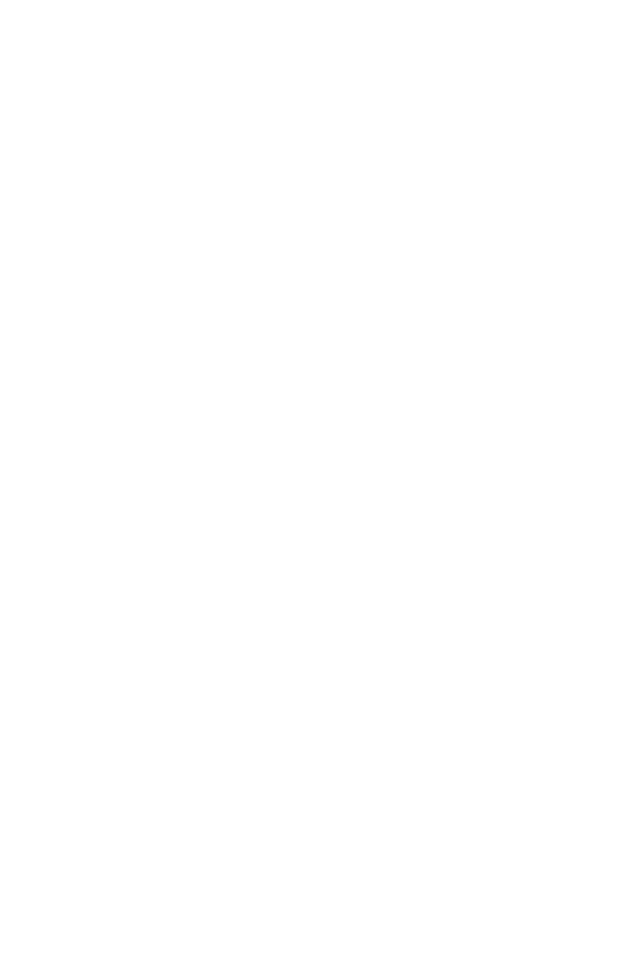
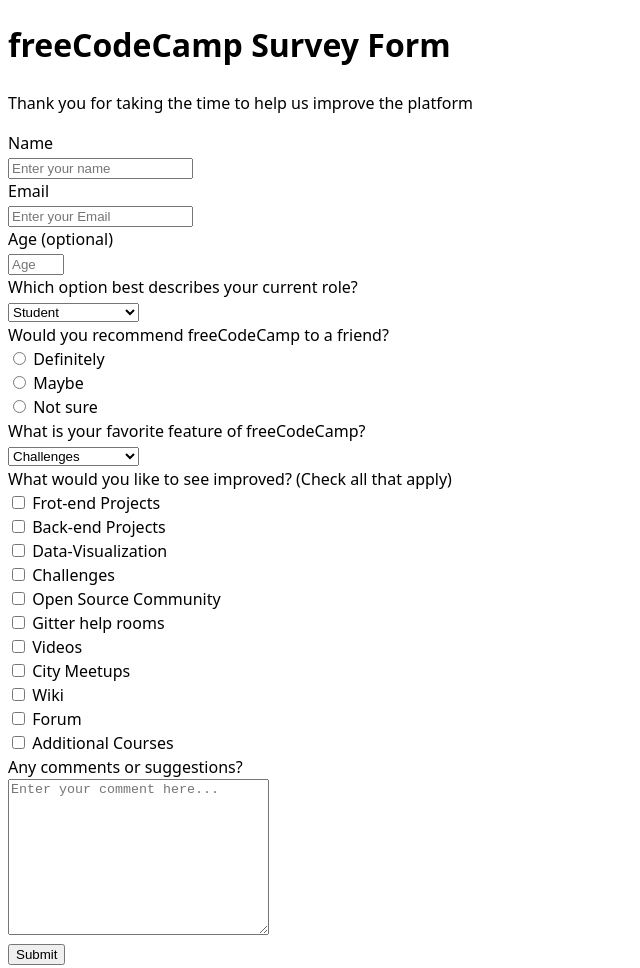
Before and after one commit to jrermi12/Joshua-Ermias, a plain HTML site: page index.html in a window 1280 px wide. Shown: the whole page, without its empty margins (0-640 px from the left). Before the commit the page ends 800 px from the top, so only its background shows below. Drawn offline with Linux system fonts and the light colour scheme.

Commit message:
Built the html part of the project

```diff
--- a/css/style.css
+++ b/css/style.css
@@ -0,0 +1,19 @@
+body {
+    font-family: system-ui, -apple-system, BlinkMacSystemFont, 'Segoe UI', Roboto, Oxygen, Ubuntu, Cantarell, 'Open Sans', 'Helvetica Neue', sans-serif;
+
+    line-height: 1.5;
+}
+
+label {
+    display: block;
+}
+
+
+
+.radio {
+    display: inline;
+}
+
+.checkbox {
+    display: inline;
+}
--- a/index.html
+++ b/index.html
@@ -6,8 +6,136 @@
     <meta name="viewport" content="width=device-width, initial-scale=1.0">
     <title>Document</title>
     <link rel="stylesheet" href="css/style.css">
+    <style>
+        body {
+    font-family: system-ui, -apple-system, BlinkMacSystemFont, 'Segoe UI', Roboto, Oxygen, Ubuntu, Cantarell, 'Open Sans', 'Helvetica Neue', sans-serif;
+
+    line-height: 1.5;
+}
+
+label {
+    display: block;
+}
+
+
+
+.radio {
+    display: inline;
+}
+
+.checkbox {
+    display: inline;
+}
+
+    </style>
 </head>
 <body>
+    <h1 id="title">freeCodeCamp Survey Form</h1>
+    <p id="description">Thank you for taking the time to help us improve the platform</p>
+    <div>
+        <form action="" id="survey-form">
+            <div class="form-group">
+                <label for="name" id="name-label">Name</label>
+                <input id="name" type="text" placeholder="Enter your name" required>
+            </div>
+            <div class="form-group">
+                <label for="email" id="email-label">Email</label>
+                <input type="email" name="" id="email" placeholder="Enter your Email" required>
+            </div>
+            <div class="form-group">
+                <label for="" id="number-label">Age (optional)</label>
+                <input type="number" name="" id="number" min="10" max="99" placeholder="Age">
+            </div>
+            <div>
+                <label for="">Which option best describes your current role?</label>
+                <select name="" id="dropdown">
+                    <option value="" disabled>Select current role</option>
+                    <option value="">Student</option>
+                    <option value="">Full Time Job</option>
+                    <option value="">Full Time Learner</option>
+                    <option value="">Prefer not to say</option>
+                    <option value="">Other</option>
+                </select>
+            </div>
+            <div>
+                <label for="">Would you recommend freeCodeCamp to a friend?</label>
+                <div>
+                    <input type="radio" name="definitely" value="definitely">
+                    <label for="" class="radio">Definitely</label>
+                </div>
+                <div>
+                    <input type="radio" name="maybe" value="maybe">
+                    <label for="" class="radio">Maybe</label>
+                </div>
+                <div>
+                    <input type="radio" name="not sure" value="not sure">
+                    <label for="" class="radio">Not sure</label>
+                </div>
+                <label for="">What is your favorite feature of freeCodeCamp?</label>
+                <select name="" id="dropdown">
+                    <option value="" disabled>Select current role</option>
+                    <option value="">Challenges</option>
+                    <option value="">Projects</option>
+                    <option value="">Community</option>
+                    <option value="">Open source</option>
+                </select>
+                <div>
+                    <label for="">What would you like to see improved? (Check all that apply)</label>
+                    <div>
+                        <input type="checkbox" name="" value="front-end projects">
+                        <label for="" class="checkbox">Frot-end Projects</label>
+                    </div>
+                    <div>
+                        <input type="checkbox" name="" value="back-end projects">
+                        <label for="" class="checkbox">Back-end Projects</label>
+                    </div>
+                    <div>
+                        <input type="checkbox" name="" value="data visualization">
+                        <label for="" class="checkbox">Data-Visualization</label>
+                    </div>
+                    <div>
+                        <input type="checkbox" name="" value="challenges">
+                        <label for="" class="checkbox">Challenges</label>
+                    </div>
+                    <div>
+                        <input type="checkbox" name="" value="open source community">
+                        <label for="" class="checkbox">Open Source Community</label>
+                    </div>
+                    <div>
+                        <input type="checkbox" name="" value="gitter help rooms">
+                        <label for="" class="checkbox">Gitter help rooms</label>
+                    </div>
+                    <div>
+                        <input type="checkbox" name="" value="videos">
+                        <label for="" class="checkbox">Videos</label>
+                    </div>
+                    <div>
+                        <input type="checkbox" name="" value="city meetups">
+                        <label for="" class="checkbox">City Meetups</label>
+                    </div>
+                    <div>
+                        <input type="checkbox" name="" value="wiki">
+                        <label for="" class="checkbox">Wiki</label>
+                    </div>
+                    <div>
+                        <input type="checkbox" name="" value="forum">
+                        <label for="" class="checkbox">Forum</label>
+                    </div>
+                    <div>
+                        <input type="checkbox" name="" value="additional courses">
+                        <label for="" class="checkbox">Additional Courses</label>
+                    </div>
+                    <div>
+                        <label for="">Any comments or suggestions?</label>
+                        <textarea name="" id="" cols="30" rows="10" placeholder="Enter your comment here..."></textarea>
+                    </div>
+                    <div><input type="submit" id="submit"></div>
+                </div>
+            </div>
 
+
+
+        </form>
+    </div>
 </body>
 </html>
```
